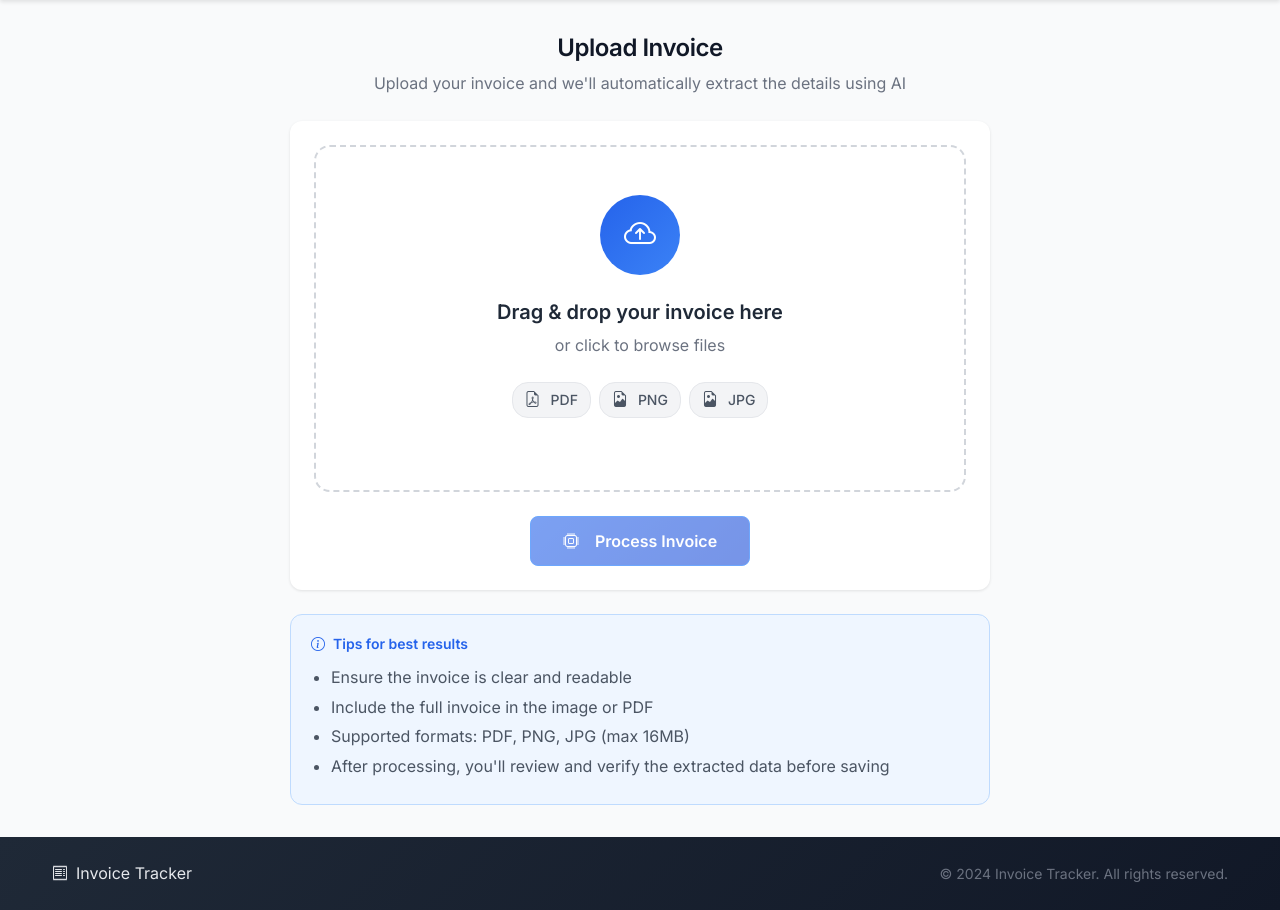
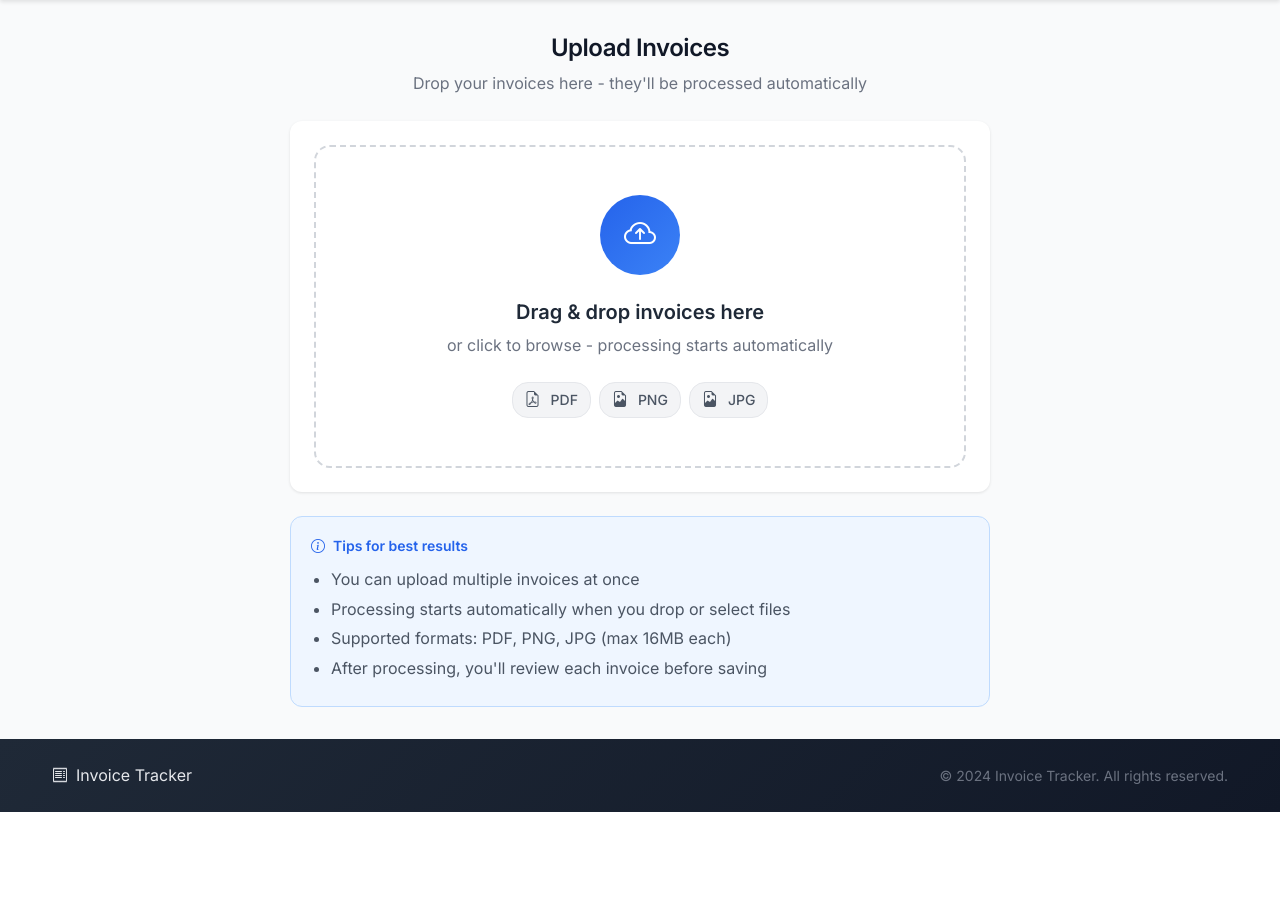
Before and after one commit to robertdaykin84-ops/invoice-payment-tracker, a Flask app: page /upload in a window 1280 px wide. Shown: the part 66-976 px from the top of the page. After the commit the page ends 878 px from the top, so only its background shows below. Run offline with Flask 3, Linux system fonts and the light colour scheme; the visitor is signed in with stand-in values (Sample User, id 1); some libraries are stand-ins or nearby versions.

Commit message:
Multi-invoice upload with review queue
- Support multiple file upload with auto-processing
- Processing starts automatically on drop/select (no button needed)
- Review queue shows "Invoice 1 of N" with navigation
- Save & Next redirects to next invoice in queue
- Skip option to move to next without saving
- Add Excel report download for selected invoices with totals

Co-Authored-By: Claude Opus 4.5 <noreply@anthropic.com>

```diff
--- a/app.py
+++ b/app.py
@@ -398,6 +398,18 @@ def review(filename=None):
     filename = filename or session.get('invoice_filename') or request.args.get('filename')
     invoice_data = {}
 
+    # Handle queue of multiple invoices
+    queue_param = request.args.get('queue', '')
+    queue = queue_param.split(',') if queue_param else []
+    current_index = 0
+    total_invoices = len(queue) if queue else 1
+
+    if filename and queue:
+        try:
+            current_index = queue.index(filename)
+        except ValueError:
+            current_index = 0
+
     if filename:
         # Try to load extracted data from JSON file
         json_filename = filename.rsplit('.', 1)[0] + '_data.json'
@@ -417,7 +429,13 @@ def review(filename=None):
         flash('No invoice data found. Please upload an invoice first.', 'warning')
         return redirect(url_for('upload'))
 
-    return render_template('review.html', invoice=invoice_data, is_editing=False)
+    return render_template('review.html',
+                           invoice=invoice_data,
+                           is_editing=False,
+                           queue=queue,
+                           current_index=current_index,
+                           total_invoices=total_invoices,
+                           current_filename=filename)
 
 
 @app.route('/save-invoice', methods=['POST'])
@@ -543,6 +561,29 @@ def save_invoice():
             success_msg = 'Invoice updated successfully!' if is_editing else 'Invoice saved successfully!'
             logger.info(f"Invoice {'updated' if is_editing else 'saved'} to sheets: {invoice_data['invoice_number']}")
 
+            # Handle queue navigation - go to next invoice if there's more in queue
+            queue_param = data.get('queue', '')
+            current_index = int(data.get('current_index', 0))
+            queue = queue_param.split(',') if queue_param else []
+
+            if queue and current_index < len(queue) - 1:
+                # There are more invoices to review
+                next_index = current_index + 1
+                next_filename = queue[next_index]
+                next_url = url_for('review', filename=next_filename) + f'?queue={queue_param}'
+                remaining = len(queue) - next_index
+                flash(f'{success_msg} {remaining} more invoice(s) to review.', 'success')
+
+                if request.is_json:
+                    return jsonify({
+                        'success': True,
+                        'message': success_msg,
+                        'redirect': next_url,
+                        'remaining': remaining
+                    })
+                return redirect(next_url)
+
+            # No more invoices in queue, go to dashboard
             if request.is_json:
                 return jsonify({
                     'success': True,
@@ -763,6 +804,151 @@ def download_payment_report():
 
     except Exception as e:
         logger.error(f"Error generating payment report: {e}")
+        return jsonify({
+            'success': False,
+            'error': f'Failed to generate report: {str(e)}'
+        }), 500
+
+
+@app.route('/api/invoices/download-report', methods=['POST'])
+@handle_errors
+@login_required
+def download_invoice_report():
+    """Download selected invoices as an Excel file with payment details and totals"""
+    try:
+        # Get selected invoice numbers from request
+        data = request.get_json() or {}
+        selected_invoices = data.get('invoice_numbers', [])
+
+        manager = get_sheets_manager()
+        all_invoices = manager.get_all_invoices()
+        all_payments = manager.get_all_payment_details()
+
+        # Filter invoices if specific ones were selected
+        if selected_invoices:
+            invoices = [inv for inv in all_invoices if inv.get('invoice_number') in selected_invoices]
+        else:
+            invoices = all_invoices
+
+        # Create payment lookup by invoice number
+        payment_lookup = {}
+        for payment in all_payments:
+            inv_num = payment.get('invoice_number', '')
+            if inv_num:
+                payment_lookup[inv_num] = payment
+
+        # Create Excel workbook
+        wb = Workbook()
+        ws = wb.active
+        ws.title = "Invoice Report"
+
+        # Define headers
+        headers = [
+            'Invoice Number',
+            'Supplier Name',
+            'Contact Email',
+            'Contact Phone',
+            'Invoice Date',
+            'Due Date',
+            'Amount',
+            'Currency',
+            'Status',
+            'Payment Date',
+            'Notes',
+            # Payment Details
+            'Beneficiary Account Name',
+            'Bank Name',
+            'Account Number',
+            'Sort Code',
+            'IBAN',
+            'SWIFT/BIC Code',
+            'Payment Reference',
+            'Bank Address'
+        ]
+
+        # Write headers with bold formatting
+        bold_font = Font(bold=True)
+        for col, header in enumerate(headers, 1):
+            cell = ws.cell(row=1, column=col, value=header)
+            cell.font = bold_font
+
+        # Track total amount
+        total_amount = 0.0
+
+        # Write data rows
+        for row_num, invoice in enumerate(invoices, 2):
+            inv_num = invoice.get('invoice_number', '')
+            payment = payment_lookup.get(inv_num, {})
+            amount = invoice.get('amount', 0) or 0
+
+            # Try to convert amount to float
+            try:
+                amount = float(amount)
+            except (ValueError, TypeError):
+                amount = 0.0
+
+            total_amount += amount
+
+            # Invoice details
+            ws.cell(row=row_num, column=1, value=inv_num)
+            ws.cell(row=row_num, column=2, value=invoice.get('supplier_name', ''))
+            ws.cell(row=row_num, column=3, value=invoice.get('contact_email', ''))
+            ws.cell(row=row_num, column=4, value=invoice.get('contact_phone', ''))
+            ws.cell(row=row_num, column=5, value=invoice.get('invoice_date', ''))
+            ws.cell(row=row_num, column=6, value=invoice.get('due_date', ''))
+            ws.cell(row=row_num, column=7, value=amount)
+            ws.cell(row=row_num, column=8, value=invoice.get('currency', 'GBP'))
+            ws.cell(row=row_num, column=9, value=invoice.get('status', ''))
+            ws.cell(row=row_num, column=10, value=invoice.get('payment_date', ''))
+            ws.cell(row=row_num, column=11, value=invoice.get('notes', ''))
+
+            # Payment details
+            ws.cell(row=row_num, column=12, value=payment.get('beneficiary_account_name', ''))
+            ws.cell(row=row_num, column=13, value=payment.get('bank_name', ''))
+            ws.cell(row=row_num, column=14, value=payment.get('account_number', ''))
+            ws.cell(row=row_num, column=15, value=payment.get('sort_code', ''))
+            ws.cell(row=row_num, column=16, value=payment.get('iban', ''))
+            ws.cell(row=row_num, column=17, value=payment.get('swift_code', ''))
+            ws.cell(row=row_num, column=18, value=payment.get('payment_reference', ''))
+            ws.cell(row=row_num, column=19, value=payment.get('bank_address', ''))
+
+        # Add total row
+        total_row = len(invoices) + 2
+        ws.cell(row=total_row, column=1, value='')
+        ws.cell(row=total_row, column=6, value='TOTAL:')
+        ws.cell(row=total_row, column=6).font = bold_font
+        ws.cell(row=total_row, column=7, value=total_amount)
+        ws.cell(row=total_row, column=7).font = bold_font
+
+        # Auto-size columns
+        for col in range(1, len(headers) + 1):
+            max_length = 0
+            column_letter = get_column_letter(col)
+            for row in range(1, len(invoices) + 3):
+                cell_value = ws.cell(row=row, column=col).value
+                if cell_value:
+                    max_length = max(max_length, len(str(cell_value)))
+            adjusted_width = min(max_length + 2, 50)
+            ws.column_dimensions[column_letter].width = adjusted_width
+
+        # Save to memory buffer
+        output = io.BytesIO()
+        wb.save(output)
+        output.seek(0)
+
+        # Create response
+        today = datetime.now().strftime('%Y-%m-%d')
+        filename = f'Invoice_Report_{today}.xlsx'
+
+        response = make_response(output.getvalue())
+        response.headers['Content-Type'] = 'application/vnd.openxmlformats-officedocument.spreadsheetml.sheet'
+        response.headers['Content-Disposition'] = f'attachment; filename={filename}'
+
+        logger.info(f"Invoice report downloaded: {len(invoices)} invoices, total: {total_amount}")
+        return response
+
+    except Exception as e:
+        logger.error(f"Error generating invoice report: {e}")
         return jsonify({
             'success': False,
             'error': f'Failed to generate report: {str(e)}'
--- a/templates/upload.html
+++ b/templates/upload.html
@@ -1,6 +1,6 @@
 {% extends "base.html" %}
 
-{% block title %}Upload Invoice - Invoice Tracker{% endblock %}
+{% block title %}Upload Invoices - Invoice Tracker{% endblock %}
 
 {% block extra_css %}
 <style>
@@ -176,12 +212,6 @@
         color: var(--gray-600);
         margin-bottom: 0.25rem;
     }
-
-    .btn-upload {
-        padding: 0.75rem 2rem;
-        font-size: 1rem;
-        font-weight: 600;
-    }
 </style>
 {% endblock %}
 
@@ -189,47 +219,26 @@
 <div class="upload-container">
     <!-- Page Header -->
     <div class="text-center mb-4">
-        <h2 class="mb-2">Upload Invoice</h2>
-        <p class="text-muted">Upload your invoice and we'll automatically extract the details using AI</p>
+        <h2 class="mb-2">Upload Invoices</h2>
+        <p class="text-muted">Drop your invoices here - they'll be processed automatically</p>
     </div>
 
     <!-- Upload Card -->
     <div class="card mb-4">
         <div class="card-body p-4">
-            <form action="{{ url_for('upload') }}" method="POST" enctype="multipart/form-data" id="upload-form">
             <div class="upload-area" id="upload-area">
                 <div class="upload-icon">
                     <i class="bi bi-cloud-arrow-up"></i>
                 </div>
-                    <h4 class="upload-title">Drag & drop your invoice here</h4>
-                    <p class="upload-subtitle">or click to browse files</p>
+                <h4 class="upload-title">Drag & drop invoices here</h4>
+                <p class="upload-subtitle">or click to browse - processing starts automatically</p>
                 <div class="file-types">
                     <span class="file-type-badge"><i class="bi bi-file-earmark-pdf me-1"></i>PDF</span>
                     <span class="file-type-badge"><i class="bi bi-file-earmark-image me-1"></i>PNG</span>
                     <span class="file-type-badge"><i class="bi bi-file-earmark-image me-1"></i>JPG</span>
                 </div>
-                    <input type="file" name="file" id="file-input" class="file-input" accept=".pdf,.png,.jpg,.jpeg" required>
+                <input type="file" id="file-input" class="file-input" accept=".pdf,.png,.jpg,.jpeg" multiple>
             </div>
-
-                <!-- Selected File Display -->
-                <div class="selected-file" id="selected-file">
-                    <div class="d-flex justify-content-between align-items-center">
-                        <div>
-                            <i class="bi bi-file-earmark me-2"></i>
-                            <span class="file-name" id="file-name"></span>
-                            <span class="file-size" id="file-size"></span>
-                        </div>
-                        <span class="remove-file" id="remove-file"><i class="bi bi-x-lg"></i> Remove</span>
-                    </div>
-                </div>
-
-                <!-- Submit Button -->
-                <div class="text-center mt-4">
-                    <button type="submit" class="btn btn-primary btn-upload" id="submit-btn" disabled>
-                        <i class="bi bi-cpu me-2"></i>Process Invoice
-                    </button>
-                </div>
-            </form>
         </div>
     </div>
 
@@ -237,10 +246,10 @@
     <div class="instructions-card">
         <h6><i class="bi bi-info-circle me-2"></i>Tips for best results</h6>
         <ul>
-            <li>Ensure the invoice is clear and readable</li>
-            <li>Include the full invoice in the image or PDF</li>
-            <li>Supported formats: PDF, PNG, JPG (max 16MB)</li>
-            <li>After processing, you'll review and verify the extracted data before saving</li>
+            <li>You can upload multiple invoices at once</li>
+            <li>Processing starts automatically when you drop or select files</li>
+            <li>Supported formats: PDF, PNG, JPG (max 16MB each)</li>
+            <li>After processing, you'll review each invoice before saving</li>
         </ul>
     </div>
 </div>
@@ -248,8 +257,14 @@
 <!-- Processing Overlay -->
 <div class="processing-overlay" id="processing-overlay">
     <div class="processing-spinner"></div>
-    <div class="processing-text">Processing your invoice...</div>
-    <div class="processing-subtext">AI is extracting invoice details. This may take a few seconds.</div>
+    <div class="processing-text" id="processing-text">Processing invoices...</div>
+    <div class="processing-subtext" id="processing-subtext">AI is extracting invoice details</div>
+    <div class="processing-progress">
+        <div class="progress">
+            <div class="progress-bar" id="progress-bar" style="width: 0%"></div>
+        </div>
+    </div>
+    <div class="file-list" id="file-list"></div>
 </div>
 {% endblock %}
 
@@ -257,15 +272,13 @@
 <script>
     const uploadArea = document.getElementById('upload-area');
     const fileInput = document.getElementById('file-input');
-    const selectedFile = document.getElementById('selected-file');
-    const fileName = document.getElementById('file-name');
-    const fileSize = document.getElementById('file-size');
-    const removeFile = document.getElementById('remove-file');
-    const submitBtn = document.getElementById('submit-btn');
-    const uploadForm = document.getElementById('upload-form');
     const processingOverlay = document.getElementById('processing-overlay');
+    const processingText = document.getElementById('processing-text');
+    const processingSubtext = document.getElementById('processing-subtext');
+    const progressBar = document.getElementById('progress-bar');
+    const fileList = document.getElementById('file-list');
 
-    // Click to select file
+    // Click to select files
     uploadArea.addEventListener('click', () => {
         fileInput.click();
     });
@@ -284,68 +297,161 @@
     uploadArea.addEventListener('drop', (e) => {
         e.preventDefault();
         uploadArea.classList.remove('drag-over');
-
-        const files = e.dataTransfer.files;
+        const files = Array.from(e.dataTransfer.files);
         if (files.length > 0) {
-            handleFile(files[0]);
+            processFiles(files);
         }
     });
 
-    // File input change handler
+    // File input change handler - auto process
     fileInput.addEventListener('change', (e) => {
-        if (e.target.files.length > 0) {
-            handleFile(e.target.files[0]);
+        const files = Array.from(e.target.files);
+        if (files.length > 0) {
+            processFiles(files);
         }
     });
 
-    // Handle selected file
-    function handleFile(file) {
-        // Validate file type
+    // Validate file
+    function validateFile(file) {
         const validTypes = ['application/pdf', 'image/png', 'image/jpeg', 'image/jpg'];
         if (!validTypes.includes(file.type)) {
-            alert('Invalid file type. Please upload a PDF, PNG, or JPG file.');
+            return { valid: false, error: 'Invalid file type' };
+        }
+        if (file.size > 16 * 1024 * 1024) {
+            return { valid: false, error: 'File too large (max 16MB)' };
+        }
+        return { valid: true };
+    }
+
+    // Process multiple files
+    async function processFiles(files) {
+        // Filter valid files
+        const validFiles = [];
+        const invalidFiles = [];
+
+        for (const file of files) {
+            const validation = validateFile(file);
+            if (validation.valid) {
+                validFiles.push(file);
+            } else {
+                invalidFiles.push({ file, error: validation.error });
+            }
+        }
+
+        if (validFiles.length === 0) {
+            alert('No valid files selected. Please upload PDF, PNG, or JPG files (max 16MB each).');
             return;
         }
 
-        // Validate file size (16MB)
-        if (file.size > 16 * 1024 * 1024) {
-            alert('File is too large. Maximum size is 16MB.');
-            return;
+        // Show processing overlay
+        processingOverlay.classList.add('active');
+        uploadArea.classList.add('processing');
+
+        // Build file list UI
+        fileList.innerHTML = validFiles.map((f, i) => `
+            <div class="file-item" id="file-item-${i}">
+                <i class="bi bi-hourglass-split"></i>
+                <span class="file-item-name">${f.name}</span>
+                <span class="file-item-status text-muted">Waiting...</span>
+            </div>
+        `).join('');
+
+        const processedFiles = [];
+        let completed = 0;
+
+        // Process each file sequentially
+        for (let i = 0; i < validFiles.length; i++) {
+            const file = validFiles[i];
+            const fileItem = document.getElementById(`file-item-${i}`);
+
+            // Update UI for current file
+            fileItem.querySelector('i').className = 'bi bi-arrow-repeat';
+            fileItem.classList.add('processing');
+            fileItem.querySelector('.file-item-status').textContent = 'Processing...';
+            processingText.textContent = `Processing invoice ${i + 1} of ${validFiles.length}`;
+            processingSubtext.textContent = file.name;
+
+            try {
+                // Upload and process file
+                const formData = new FormData();
+                formData.append('file', file);
+
+                const response = await fetch('{{ url_for("upload") }}', {
+                    method: 'POST',
+                    body: formData
+                });
+
+                if (response.redirected) {
+                    // Extract filename from redirect URL
+                    const redirectUrl = response.url;
+                    processedFiles.push({ success: true, url: redirectUrl, file: file.name });
+
+                    fileItem.querySelector('i').className = 'bi bi-check-circle-fill';
+                    fileItem.classList.remove('processing');
+                    fileItem.classList.add('completed');
+                    fileItem.querySelector('.file-item-status').textContent = 'Done';
+                    fileItem.querySelector('.file-item-status').className = 'file-item-status text-success';
+                } else {
+                    const data = await response.json();
+                    if (data.success) {
+                        processedFiles.push({ success: true, redirect: data.redirect, file: file.name });
+
+                        fileItem.querySelector('i').className = 'bi bi-check-circle-fill';
+                        fileItem.classList.remove('processing');
+                        fileItem.classList.add('completed');
+                        fileItem.querySelector('.file-item-status').textContent = 'Done';
+                        fileItem.querySelector('.file-item-status').className = 'file-item-status text-success';
+                    } else {
+                        throw new Error(data.error || 'Processing failed');
+                    }
+                }
+            } catch (error) {
+                processedFiles.push({ success: false, error: error.message, file: file.name });
+
+                fileItem.querySelector('i').className = 'bi bi-x-circle-fill';
+                fileItem.classList.remove('processing');
+                fileItem.classList.add('error');
+                fileItem.querySelector('.file-item-status').textContent = 'Error';
+                fileItem.querySelector('.file-item-status').className = 'file-item-status text-danger';
             }
 
-        // Update the file input
-        const dataTransfer = new DataTransfer();
-        dataTransfer.items.add(file);
-        fileInput.files = dataTransfer.files;
-
-        // Show selected file info
-        fileName.textContent = file.name;
-        fileSize.textContent = `(${formatFileSize(file.size)})`;
-        selectedFile.classList.add('visible');
-        submitBtn.disabled = false;
+            completed++;
+            progressBar.style.width = `${(completed / validFiles.length) * 100}%`;
         }
 
-    // Format file size
-    function formatFileSize(bytes) {
-        if (bytes < 1024) return bytes + ' B';
-        if (bytes < 1024 * 1024) return (bytes / 1024).toFixed(1) + ' KB';
-        return (bytes / (1024 * 1024)).toFixed(1) + ' MB';
+        // All done - redirect to review all successful invoices
+        const successfulFiles = processedFiles.filter(f => f.success);
+
+        processingText.textContent = 'Processing complete!';
+        processingSubtext.textContent = `${successfulFiles.length} invoice(s) ready for review`;
+
+        setTimeout(() => {
+            if (successfulFiles.length > 0) {
+                // Extract filenames from URLs/redirects
+                const filenames = successfulFiles.map(f => {
+                    if (f.url) {
+                        // Extract filename from URL like /review/filename.jpg
+                        const match = f.url.match(/\/review\/([^?]+)/);
+                        return match ? match[1] : null;
+                    } else if (f.redirect) {
+                        const match = f.redirect.match(/\/review\/([^?]+)/);
+                        return match ? match[1] : null;
                     }
+                    return null;
+                }).filter(f => f);
 
-    // Remove file
-    removeFile.addEventListener('click', (e) => {
-        e.stopPropagation();
-        fileInput.value = '';
-        selectedFile.classList.remove('visible');
-        submitBtn.disabled = true;
-    });
-
-    // Form submit - show processing overlay
-    uploadForm.addEventListener('submit', (e) => {
-        // Show processing overlay
-        processingOverlay.classList.add('active');
-        submitBtn.disabled = true;
-        submitBtn.innerHTML = '<span class="spinner-border spinner-border-sm me-2"></span>Processing...';
-    });
+                // Redirect to review with all filenames in queue
+                if (filenames.length > 0) {
+                    const queueParam = encodeURIComponent(filenames.join(','));
+                    window.location.href = `/review/${filenames[0]}?queue=${queueParam}`;
+                }
+            } else {
+                // No successful uploads
+                processingOverlay.classList.remove('active');
+                uploadArea.classList.remove('processing');
+                alert('All files failed to process. Please try again.');
+            }
+        }, 1000);
+    }
 </script>
 {% endblock %}
```
Also changed, not shown: other parts of templates/upload.html (+72 -36 lines), templates/review.html (+11 -9 lines). Lines whose indentation alone changed are shown as unchanged.
